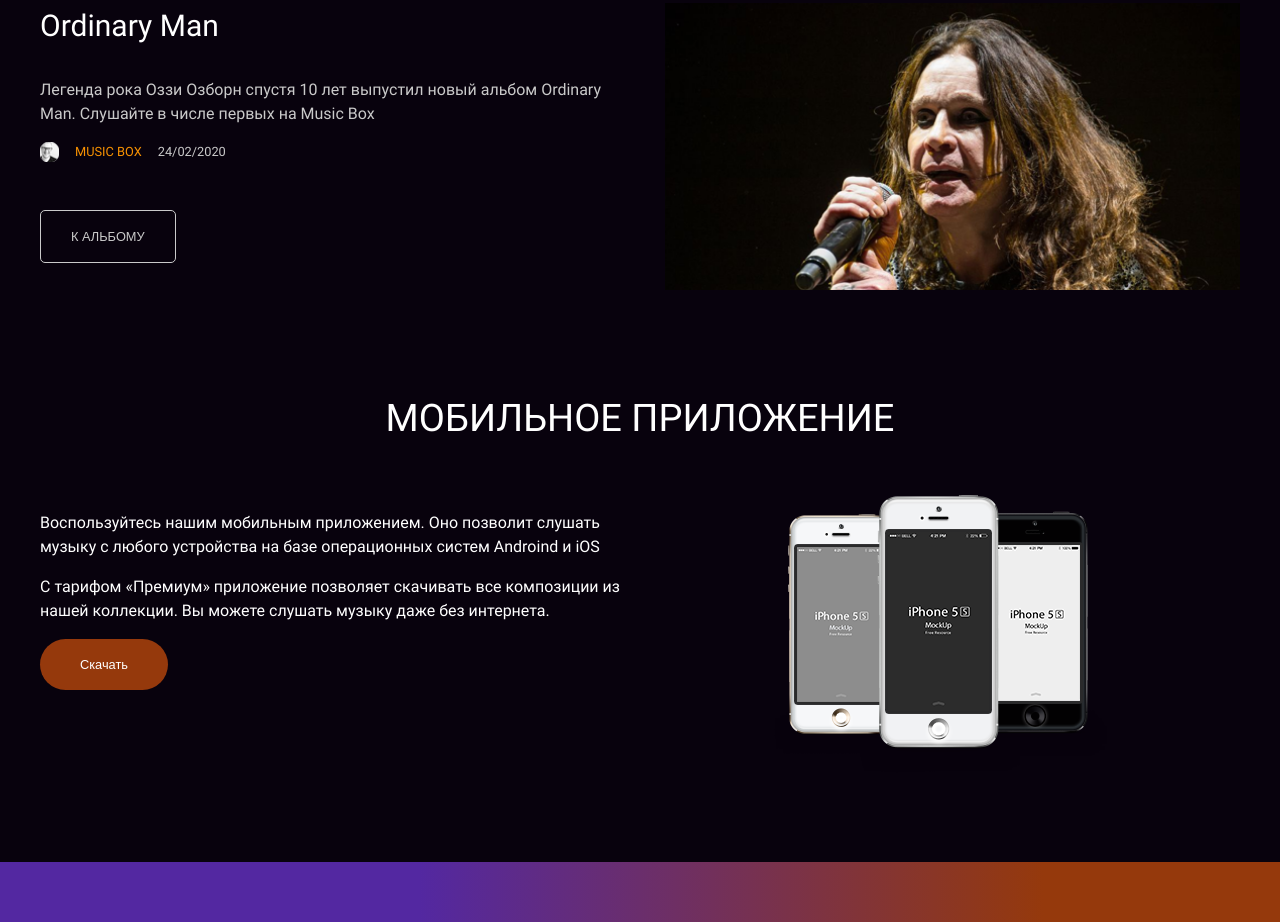
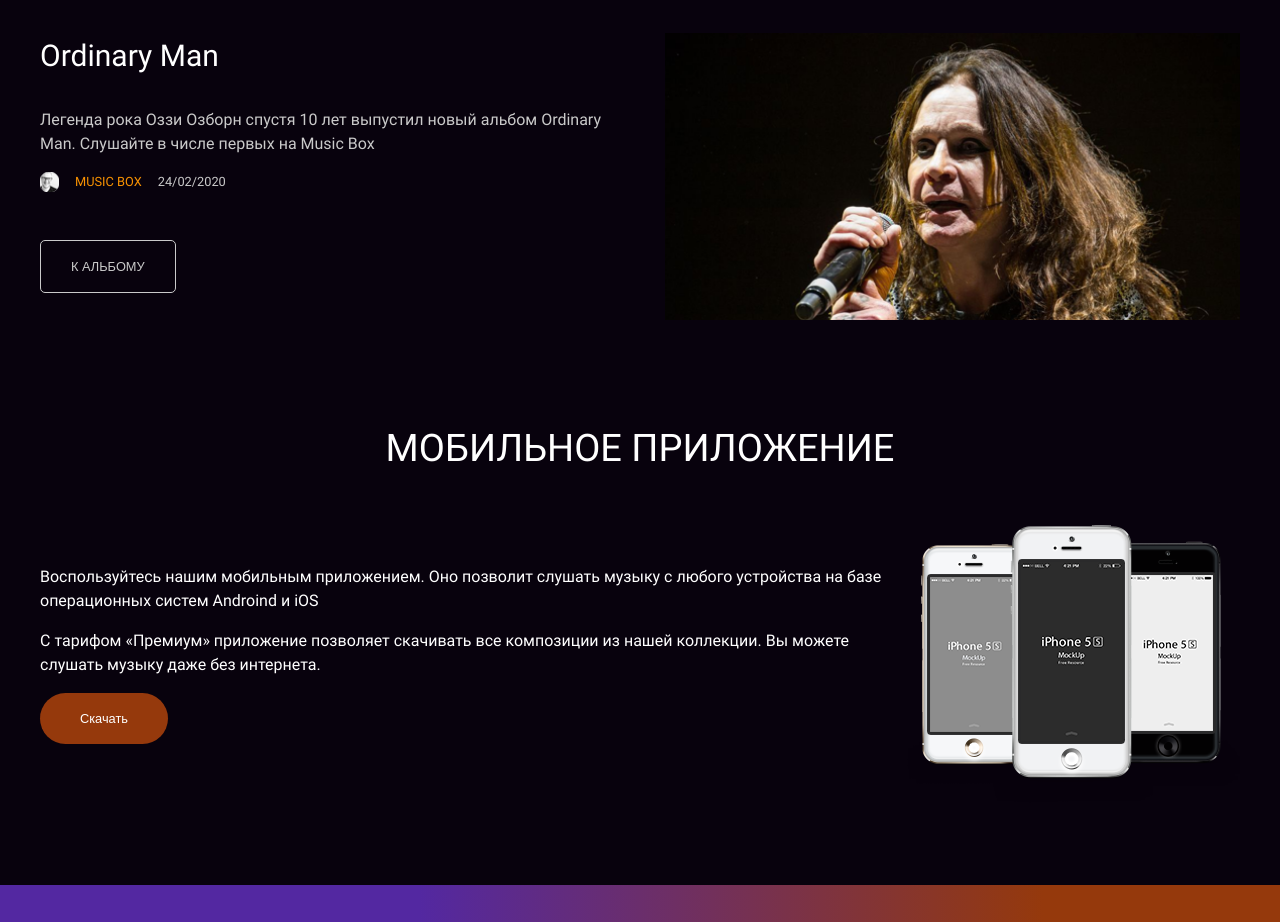
Before and after one commit to Sokolero/layout-designer-project-lvl2, a website: page src/index.html in a window 1280 px wide. Shown: the part 2227-3149 px from the top of the page. Drawn offline with Linux system fonts and the light colour scheme.

Commit message:
check fix mobile home page

```diff
--- a/src/index.html
+++ b/src/index.html
@@ -85,7 +85,7 @@
                всей коллекции музыки в среднем качестве
             </p>
           </div>
-          <div class="pricing-card bg-card-3">
+          <div class="pricing-card mb-46px bg-card-3">
             <h3 class="pricing-card-title mb-200px text-align-center">
               Премиум
             </h3>
@@ -159,12 +159,10 @@
 
     <section class="mobile-app container pt-100px mb-100px" id="page-app">
         <h2 class="mb-48px text-align-center">Мобильное приложение</h2>
-        <div class="flex-100 dir-column dir-row-reverse-1240">
-          <div class="mobile-app-image-box">
+        <div class="flex dir-column dir-row-reverse-1240">
             <img class="mobile-app-image" src="images/iphone.png" alt="">
-          </div>
           <div class="mobile-app-body">
-            <p class="text-main">Воспользуйтесь нашим мобильным приложением.
+            <p class="text-main mt-0">Воспользуйтесь нашим мобильным приложением.
                Оно позволит слушать музыку с любого устройства на
                 базе операционных систем Androind и iOS
             </p>
--- a/src/scss/lastnews.scss
+++ b/src/scss/lastnews.scss
@@ -7,7 +7,7 @@
 
 .news-image {
   width: 100%;
-  margin-bottom: 40px;
+  margin-bottom: 50px;
   @media (min-width: 1240px) {
     flex: 0 0 575px;
     height: auto;
--- a/src/scss/layout.scss
+++ b/src/scss/layout.scss
@@ -20,6 +20,10 @@
   @media (min-width: 1240px) {
     margin-top: 0;
   }
+}
+
+.mt-0 {
+  margin-top: 0;
 }
 
 .mb--25px {
--- a/src/scss/mobileapp.scss
+++ b/src/scss/mobileapp.scss
@@ -1,14 +1,11 @@
 .mobile-app-image {
+  flex: 0 0 auto;
+  width: 370px;
   height: auto;
   margin-bottom: -18px;
   @media (min-width: 1240px) {
     width: 333px;
   }
-}
-
-.mobile-app-image-box {
-  flex: 1 1 50%;
-  text-align: center;
 }
 
 .mobile-app-body {
@@ -30,3 +27,9 @@
 .pb-100px {
   padding-bottom: 100px;
 }
+
+.flex {
+  display: flex;
+  justify-content: flex-start;
+  align-items: center;
+}
--- a/src/scss/subscribes.scss
+++ b/src/scss/subscribes.scss
@@ -3,12 +3,15 @@
   flex-direction: column;
   width: 100%;
   max-width: 374px;
-  padding-top: 24px;
+  padding-top: 16px;
+  @media (min-width: 1240px) {
+    padding-top: 24px;
+  }
   padding-bottom: 64px;
   padding-left: 1.5rem;
   padding-right: 1.5rem;
   border-radius: 1rem;
-  margin-bottom: 54px;
+  margin-bottom: 50px;
 
   h3 {
     font-weight: 400;
@@ -48,6 +51,7 @@
 }
 
 .pricing-resume {
+  margin: 0;
   @media (min-width: 1240px) {
     margin-top: 43px;
   }
```
Also changed, not shown: src/css/styles.css, 1 other file.
